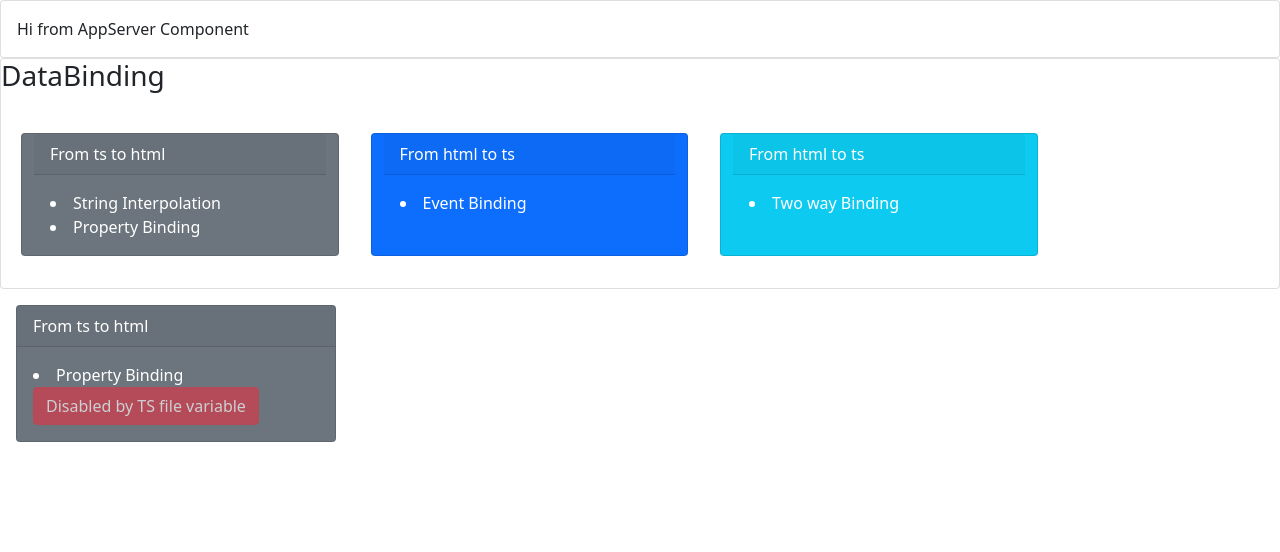
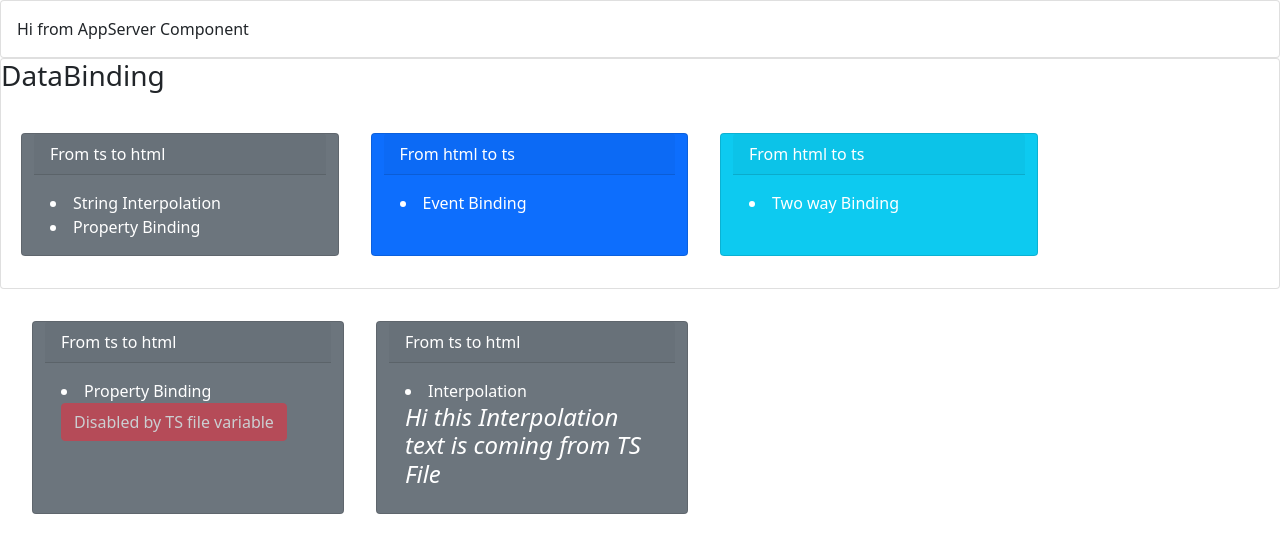
Before and after one commit to Rohit-Kumar-Sah/AngularConcepts, an Angular app: page / in a window 1280 px wide. Shown: the top 552 px of the page. Built offline with nearby package versions, Linux system fonts and the light colour scheme.

Commit message:
Interpolation

```diff
--- a/src/app/app.component.html
+++ b/src/app/app.component.html
@@ -37,6 +37,7 @@
   </div>
 </div>
 
+<div class="row m-3">
   <div class="card text-white bg-secondary m-3 col-sm-3 ">
     <div class="card-header">From ts to html</div>
     <div class="card-body">
@@ -46,3 +47,14 @@
       </p>
     </div>
   </div>
+  <div class="card text-white bg-secondary m-3 col-sm-3 ">
+    <div class="card-header">From ts to html</div>
+    <div class="card-body">
+      <div class="card-text">
+        <li>Interpolation</li>
+        <h4 class="fst-italic">{{myInterPolation}}</h4>
+      </div>
+    </div>
+  </div>
+
+</div>
--- a/src/app/app.component.ts
+++ b/src/app/app.component.ts
@@ -8,4 +8,5 @@ import { Component } from '@angular/core';
 export class AppComponent {
   title = 'AngularConcepts';
   disableThisButton: boolean = true;
+  myInterPolation: string = "Hi this Interpolation text is coming from TS File";
 }
```
Lines whose indentation alone changed are shown as unchanged.
